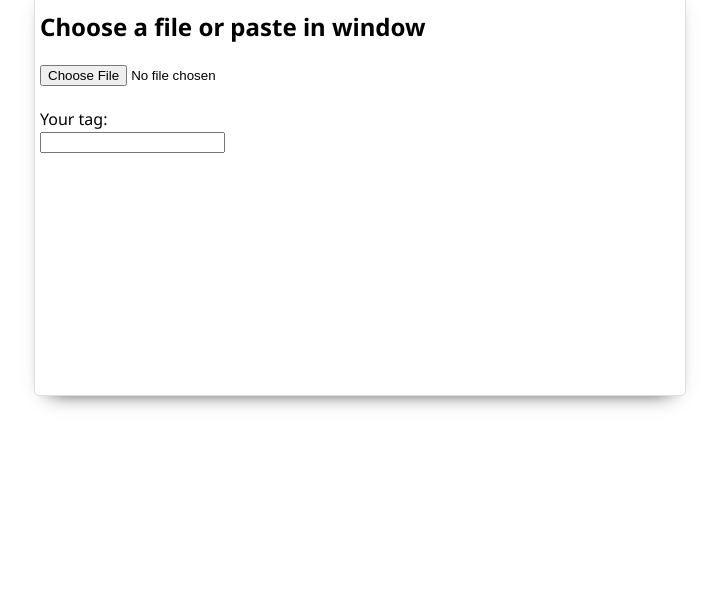
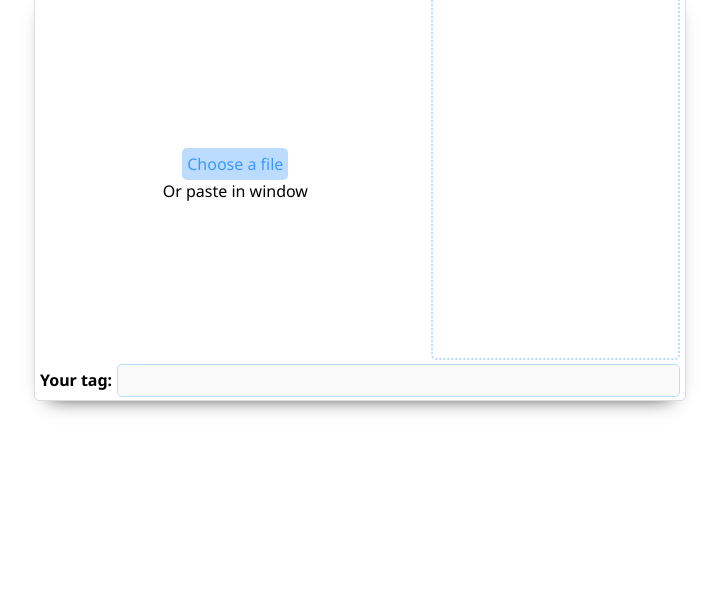
Before and after one commit to roubarbe/jikyu, a website: page static/index.html in a window 1280 px wide. Shown: the part 202-800 px from the top of the page, without its empty margins (280-999 px from the left). Drawn offline with Linux system fonts and the light colour scheme.

Commit message:
First version

```diff
--- a/static/css/main.scss
+++ b/static/css/main.scss
@@ -1,6 +1,8 @@
 $colorBG: #ffffff;
 $colorBGalt: #dddddd;
 $colorHighlight: #d8aeff;
+$colorHighlightAlt: #bbdbff;
+$colorDark: darken($color: $colorHighlightAlt, $amount: 25);
 
 html, body{
 	padding: 0;
@@ -30,8 +32,96 @@ html, body{
 	border-radius: 5px;
 	padding: 5px;
 	margin: 0 auto;
+	margin-top: 5px;
 	height: 50vh;
 	box-shadow: 0 10px 20px -15px #000;
 	display: flex;
 	flex-direction: column;
+
+	h2{
+		margin: 0;
+		margin-top: 5px;
+		padding: 0;
+		// margin-top: 5px;
+		font-size: 16px;
+		font-weight: normal;
+	}
+
+	#imgUpload{
+		display: flex;
+		flex-direction: row;
+		flex: 1 0 auto;
+		align-items: center;
+	}
+
+	#inputFile{
+		// margin-top: 5px;
+		text-align: center;
+		flex: 1 0 auto;
+		transition: width 0.1s ease-in-out;
+
+		input{
+			visibility: hidden;
+			width: 0px;
+			display: none;
+		}
+
+		label{
+			background: $colorHighlightAlt;
+			color: $colorDark;
+			padding: 5px;
+			border-radius: 5px;
+			transition: background 0.1s ease-in-out;
+			cursor: pointer;
+
+			&:hover{
+				background: lighten($color: $colorHighlightAlt, $amount: 2);
+			}
+
+			&:active{
+				background: darken($color: $colorHighlightAlt, $amount: 5);
+			}
+		}
+	}
+
+	#imgPreview{
+		height: 100%;
+		flex: 1 0 auto;
+		border: 2px dotted #bbdbff;
+		border-radius: 5px;
+		box-sizing: border-box;
+		max-width: 50%;
+		max-height: 100%;
+		text-align: center;
+
+		transition: width 0.1s ease-in-out;
+
+		img{
+			max-width: 100%;
+			// max-height: 50%;
+			transition: width 0.1s ease-in-out;
+		}
+	}
+
+	#result{
+		display: flex;
+		flex-direction: row;
+		align-items: center;
+		margin-top: 5px;
+		height: 30px;
+		label{
+			font-size: 16px;
+			margin-right: 5px;
+			font-weight: bold;
+		}
+		input{
+			flex: 1 0 auto;
+			font-size: 16px;
+			font-family: "Roboto Mono", 'Courier New', Courier, monospace;
+			border: 1px solid $colorHighlightAlt;
+			border-radius: 5px;
+			box-sizing: border-box;
+			padding: 5px;
+		}
+	}
 }
--- a/static/index.html
+++ b/static/index.html
@@ -4,6 +4,7 @@
 		<meta charset="UTF-8">
 		<meta name="viewport" content="width=device-width, initial-scale=1.0">
 		<link href="https://fonts.googleapis.com/css2?family=Noto+Sans:wght@400;700&display=swap" rel="stylesheet">
+		<link href="https://fonts.googleapis.com/css2?family=Roboto+Mono&display=swap" rel="stylesheet">
 		<link rel="stylesheet" href="./css/main.css">
 		<script src="./js/main.js"></script>
 		<title>Jikyu</title>
@@ -11,18 +12,20 @@
 	<body>
 		<h1 id="title">jikyū</h1>
 		<div id="app">
-			<h2>Choose a file or paste in window</h2>
+			<!-- <h2>Choose a file or paste in window</h2> -->
 			<div id="imgUpload">
 				<div id="inputFile">
-					<input type="file" id="pictInput">
+					<label for="pictInput">Choose a file</label>
+					<input type="file" name="pictInput" id="pictInput" onchange="onChange(this.files[0])">
+					<h2>Or paste in window</h2>
 				</div>
 				<div id="imgPreview">
 					<img id="imgTag">
 				</div>
 			</div>
 			<div id="result">
-				<div id="label">Your tag:</div>
-				<input type="text" id="resultTag">
+				<label for="resultTage">Your tag:</label>
+				<input type="text" name="resultTag" id="resultTag" disabled>
 			</div>
 		</div>
 	</body>
--- a/static/js/main.js
+++ b/static/js/main.js
@@ -0,0 +1,58 @@
+//main.js
+
+async function onChange(inputEl){
+	try {
+		let imgURI = await getdataURIFromBlob(inputEl);
+		updateResults(imgURI);
+	} catch(err) {
+		console.log(err);
+	}
+
+}
+
+
+
+function updateResults(imgURI){
+	updatePreview(imgURI);
+	fillResults(imgURI);
+}
+
+
+
+function updatePreview(imgURI){
+	document.querySelector("#imgTag").src = imgURI;
+}
+
+
+
+function fillResult(imgURI){
+	document.querySelector("#resultTag").value = '<img src="'+imgURI+'">';
+}
+
+
+
+function getdataURIFromBlob(fileEl){
+	return new Promise((resolve, reject) => {
+		let fileReader = new FileReader();
+
+		fileReader.onload = (e) => {
+			resolve(e.target.result);
+		};
+
+		fileReader.onerror = reject;
+
+		fileReader.readAsDataURL(fileEl);
+	});
+}
+
+
+
+document.addEventListener("paste", (ev) =>{
+	// console.log("paste");
+	let pastedItems = ev.clipboardData.items;
+	for(let i = 0; i < pastedItems.length; i++){
+		if(pastedItems[i].type.indexOf("image") == -1) continue;
+		let blob = pastedItems[i].getAsFile();
+		onChange(blob);
+	}
+});
```
Also changed, not shown: static/css/main.css, 1 other file.
